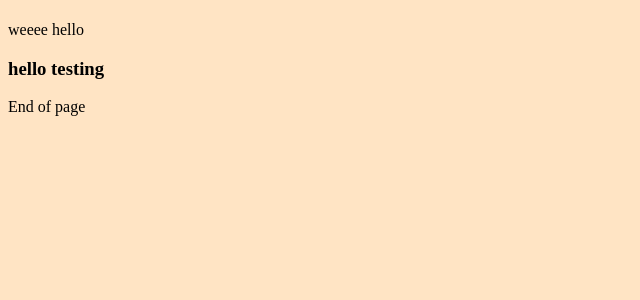
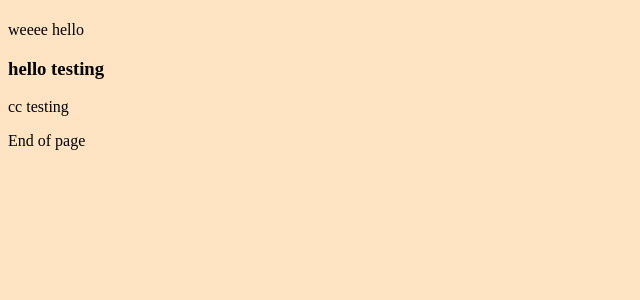
Before and after one commit to amy0825/Map_mini_project, a Flask app: page /main in a window 1280 px wide. Shown: the part 155-455 px from the top of the page, without its empty margins (0-640 px from the left). Run offline with Flask 3, Linux system fonts and the light colour scheme.

Commit message:
cc testing

```diff
--- a/templates/main.html
+++ b/templates/main.html
@@ -5,4 +5,5 @@ p;{% extends "base.html" %}
 <h1>welcome to main page</h1>
 <p>weeee hello</p>
 <h3>hello testing</h3>
+<p>cc testing</p>
 {% endblock %}
```
